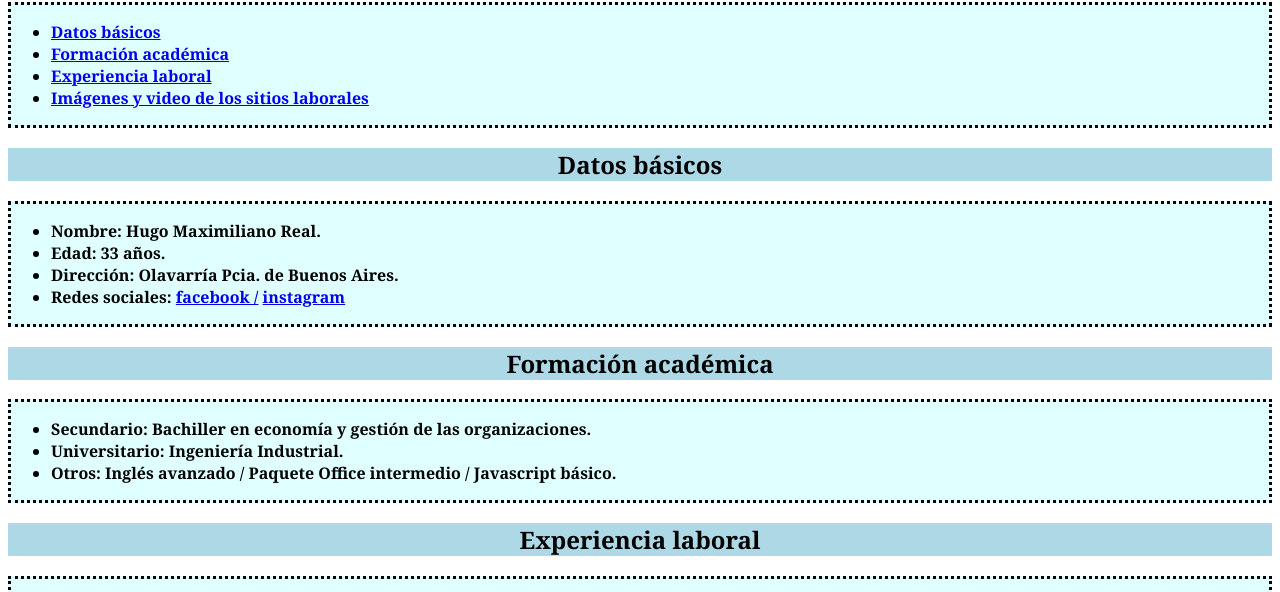
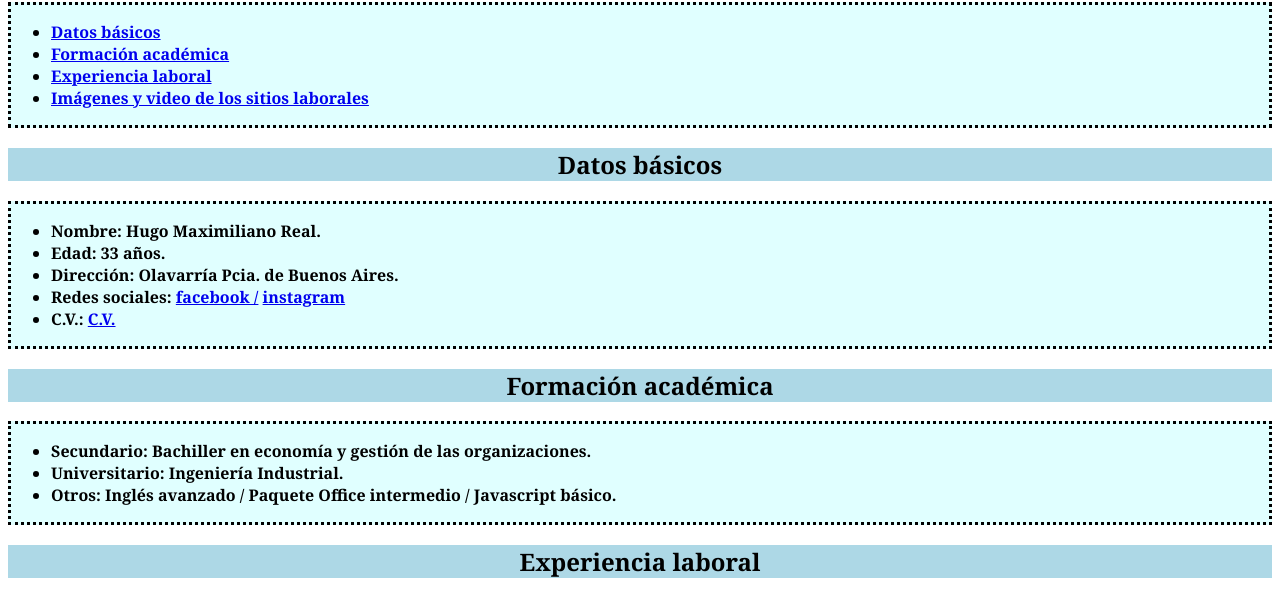
Before and after one commit to HugoMReal/sobre-mi, a plain HTML site: page index.html in a window 1280 px wide. Shown: the part 137-729 px from the top of the page. Drawn offline with Linux system fonts and the light colour scheme.

Commit message:
agrego link CV

```diff
--- a/index.html
+++ b/index.html
@@ -30,7 +30,8 @@
             <li> <strong> Edad: </strong>   33 años. </li>
             <li> <strong> Dirección: </strong> Olavarría Pcia. de Buenos Aires. </li>
             <li> <strong> Redes sociales: </strong> <a href= "https://www.facebook.com/hugomaximiliano.real/" > facebook /</a> <a href= "https://www.instagram.com/h.maxi_real/" > instagram</a>
-        </ul>
+            <li> <strong> C.V.: </strong> <a href= "\Template modificado\Responsive-resume-master" > C.V.</a>
+         </ul>
         </div>
     </article>
 
```
